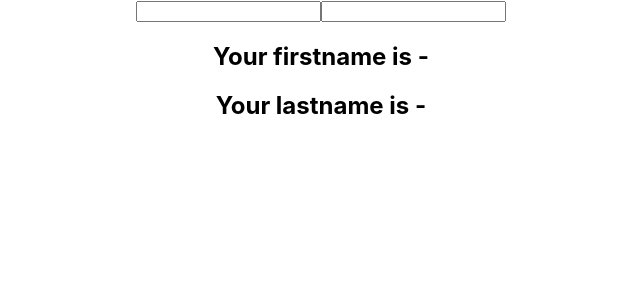
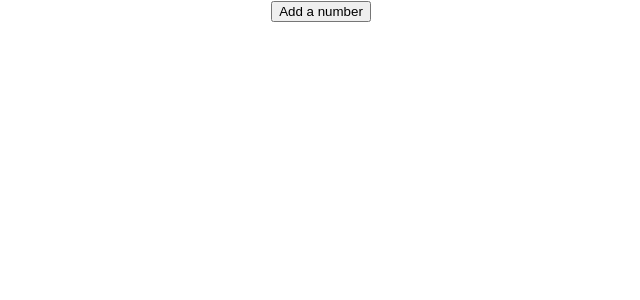
Before and after one commit to josephmathew900/react_hooks_codevolution, a React (Create React App) app: page / in a window 1280 px wide. Shown: the top 300 px of the page, without its empty margins (319-959 px from the left). Built offline with nearby package versions, Linux system fonts and the light colour scheme.

Commit message:
useState with array

```diff
--- a/src/App.js
+++ b/src/App.js
@@ -1,10 +1,10 @@
 import "./App.css";
-import HookCounterThree from "./components/HookCounterThree";
+import HookCounterFour from "./components/HookCounterFour";
 
 function App() {
   return (
     <div className="App">
-      <HookCounterThree />
+      <HookCounterFour />
     </div>
   );
 }
--- /dev/null
+++ b/src/components/HookCounterFour.js
@@ -0,0 +1,26 @@
+import React, { useState } from "react";
+
+export default function HookCounterFour() {
+  const [items, setItems] = useState([]);
+
+  const addItem = () => {
+    setItems([
+      ...items,
+      {
+        id: items.length,
+        value: Math.floor(Math.random() * 10) + 1,
+      },
+    ]);
+  };
+
+  return (
+    <div>
+      <button onClick={addItem}>Add a number</button>
+      <ul>
+        {items.map((item) => (
+          <li key={item.id}>{item.value}</li>
+        ))}
+      </ul>
+    </div>
+  );
+}
```
